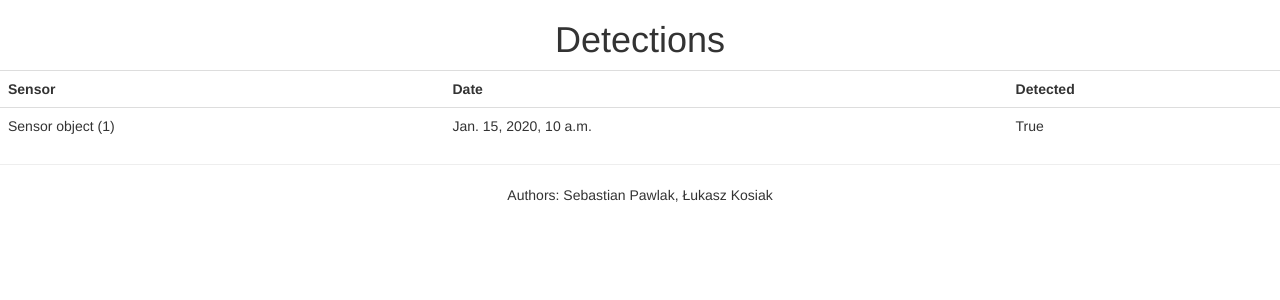
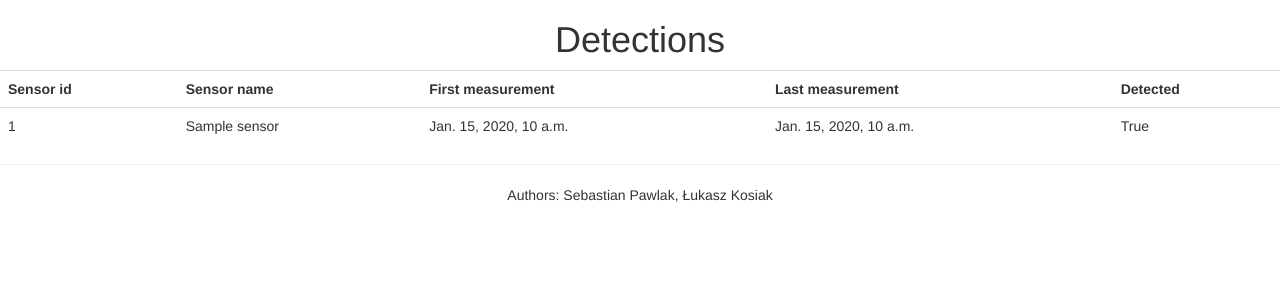
Before and after one commit to kosiacz3q/sw_repo, a Django app: page /detections/ in a window 1280 px wide. Shown: the part 52-352 px from the top of the page. Run offline with Django 3.2, Linux system fonts and the light colour scheme; a user stored in the database is signed in; tables that the repository leaves empty hold one stand-in row (values such as "Sample post"); some libraries are stand-ins or nearby versions.

Commit message:
Major changes to detection logging system minor ui improvements

```diff
--- a/MotionSensorServer/models.py
+++ b/MotionSensorServer/models.py
@@ -12,7 +12,8 @@ class Sensor(models.Model):
 
 class SensorReading(models.Model):
     sensor = models.ForeignKey(Sensor, null=False)
-    date = models.DateTimeField()
+    date_from = models.DateTimeField(null=False)
+    date_to = models.DateTimeField(null=False)
     detected = models.BooleanField(default=False)
 
 
--- a/MotionSensorServer/templates/MotionSensorServer/detections.html
+++ b/MotionSensorServer/templates/MotionSensorServer/detections.html
@@ -9,14 +9,18 @@
 </div>
 <table class="table">
     <tr>
-        <th>Sensor</th>
-        <th>Date</th>
+        <th>Sensor id</th>
+        <th>Sensor name</th>
+        <th>First measurement</th>
+        <th>Last measurement</th>
         <th>Detected</th>
     </tr>
     {% for item in items %}
     <tr>
-        <td>{{ item.sensor }}</td>
-        <td>{{ item.date }}</td>
+        <td>{{ item.sensor.id }}</td>
+        <td>{{ item.sensor.name }} </td>
+        <td>{{ item.date_from }}</td>
+        <td>{{ item.date_to }}</td>
         <td>{{ item.detected }}</td>
     </tr>
     {% endfor %}
--- a/MotionSensorServer/urls.py
+++ b/MotionSensorServer/urls.py
@@ -3,7 +3,7 @@ from . import views
 
 urlpatterns = [
     url(r'^$', views.index, name='index'),
-    url(r'^reading/([0-9]{4})/([0-1])/$', views.reading),
+    url(r'^sensors/reading/(?P<custom_id>[0-9]+)/(?P<is_motion_detected>[0-1])', views.reading, name='reading'),
     url(r'^new_sensor/', views.new_sensor, name='new_sensor'),
     url(r'^(?P<sensor_id>[0-9]+)/remove/', views.remove_sensor, name='remove_sensor'),
     url(r'^sensors/$', views.get_sensors, name='sensors'),
--- a/MotionSensorServer/views.py
+++ b/MotionSensorServer/views.py
@@ -3,8 +3,9 @@ from django.http import HttpResponseRedirect, Http404
 from django.shortcuts import render_to_response, get_object_or_404
 from django.template import RequestContext
 from django.views.decorators.http import require_http_methods
+from django.views.decorators.csrf import csrf_exempt
 from MotionSensorServer.models import Sensor, SensorReading, SensorForm, UserSensor
-import datetime
+from django.utils import timezone
 from django.core.urlresolvers import reverse
 
 
@@ -15,16 +16,36 @@ def index(request):
 
 
 @require_http_methods(["POST"])
+@csrf_exempt
 def reading(request, custom_id, is_motion_detected):
-    if Sensor.objects.get(custom_id=custom_id).exist():
+
+    motion_detected = (is_motion_detected == '1')
+
+    if Sensor.objects.filter(custom_id=custom_id).exists():
+
+        create_new = False
+
         sensor = Sensor.objects.get(custom_id=custom_id)
         if sensor.activated:
-            sensor_reading = SensorReading(
-                sensor=sensor,
-                date=datetime.datetime.now().time(),
-                detected=(is_motion_detected == 1))
 
-            sensor_reading.save()
+            if SensorReading.objects.filter(sensor=sensor).exists():
+                last_reading = SensorReading.objects.filter(sensor=sensor).latest('date_from')
+
+                last_reading.date_to = timezone.now()
+                last_reading.save()
+
+                create_new = (last_reading.detected != motion_detected)
+            else:
+                create_new = True
+
+            if create_new:
+                sensor_reading = SensorReading(
+                    sensor=sensor,
+                    date_from=timezone.now(),
+                    date_to=timezone.now(),
+                    detected=motion_detected)
+
+                sensor_reading.save()
     pass
 
 
@@ -56,7 +77,7 @@ def get_sensors(request):
 @login_required()
 def get_detections_per_user(request):
     user_sensors = [i.sensor for i in UserSensor.objects.filter(user__exact=request.user)]
-    detections = SensorReading.objects.order_by("date")
+    detections = SensorReading.objects.order_by("-date_from")
     detections = [i for i in detections if i.sensor in user_sensors]
     return render_to_response('MotionSensorServer/detections.html', {
         "items": detections
@@ -64,7 +85,7 @@ def get_detections_per_user(request):
 
 @login_required()
 def get_detections_per_sensor(request, sensor_id):
-    detections = SensorReading.objects.filter(sensor__exact=sensor_id).order_by("date")
+    detections = SensorReading.objects.filter(sensor__exact=sensor_id).order_by("-date_from")
     return render_to_response('MotionSensorServer/detections.html', {
         "items": detections
     }, RequestContext(request))
```
